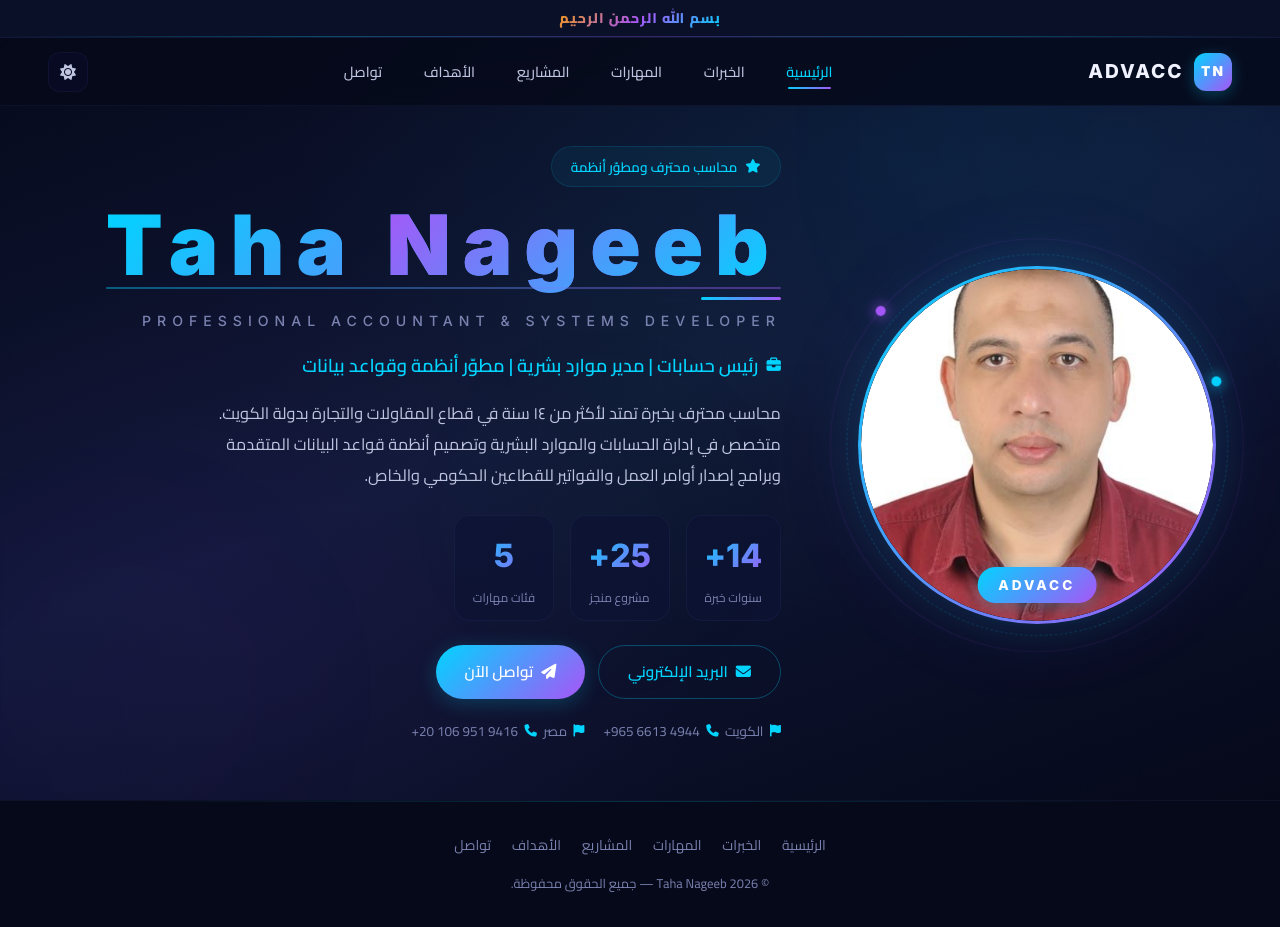
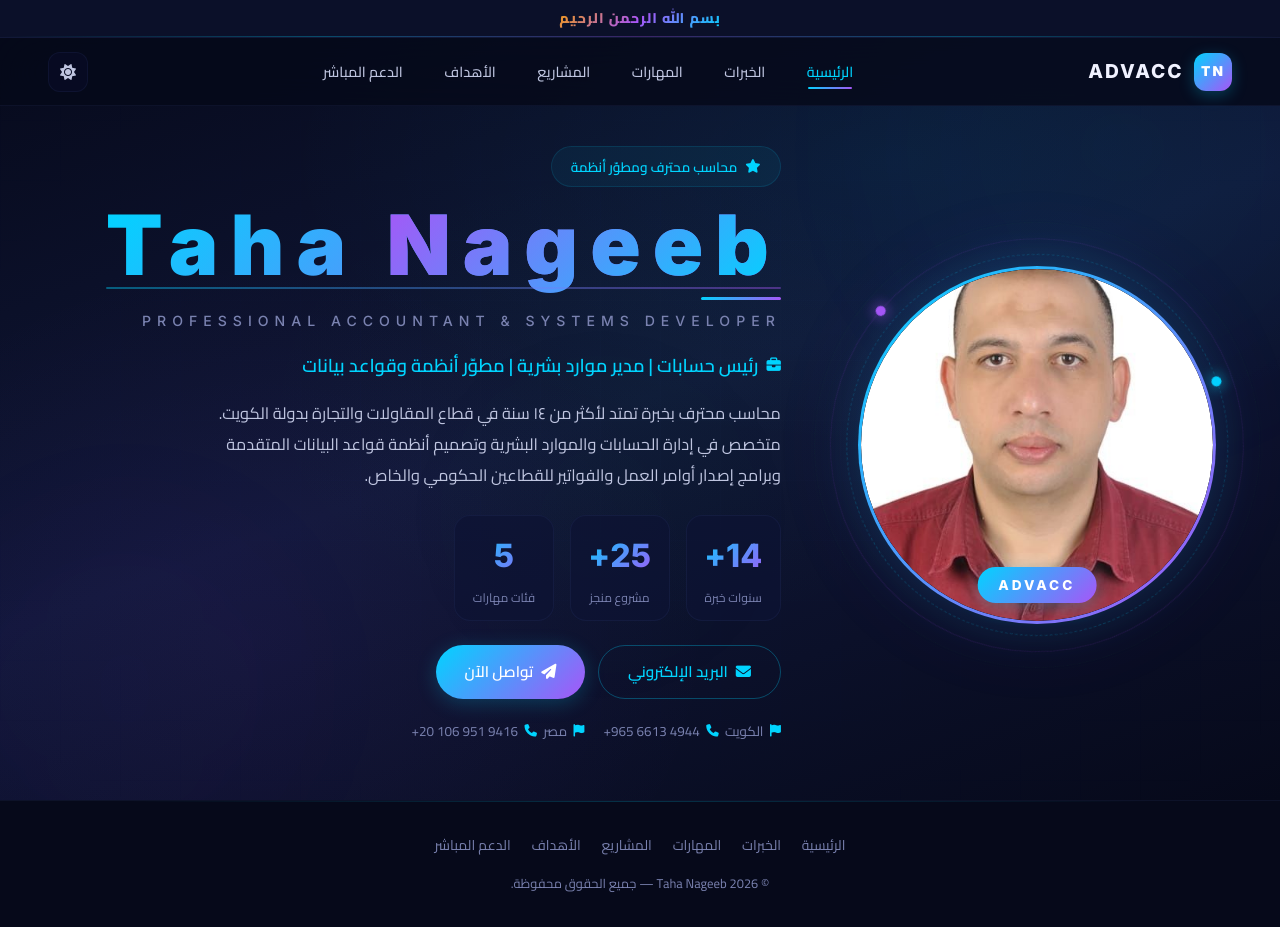
Before and after one commit to MahmoudNageeb/portfolio, a Next.js app: page / in a window 1280 px wide. Built offline with nearby package versions, Linux system fonts and the light colour scheme.

Commit message:
Update layout.tsx

```diff
--- a/app/layout.tsx
+++ b/app/layout.tsx
@@ -10,7 +10,7 @@ const NAV = [
   { href: "/skills", label: "المهارات", icon: "fas fa-cogs" },
   { href: "/projects", label: "المشاريع", icon: "fas fa-layer-group" },
   { href: "/goals", label: "الأهداف", icon: "fas fa-bullseye" },
-  { href: "/contact", label: "تواصل", icon: "fas fa-paper-plane" },
+  { href: "/contact", label: "الدعم المباشر", icon: "fas fa-paper-plane" },
 ];
 
 function Navbar() {
```
